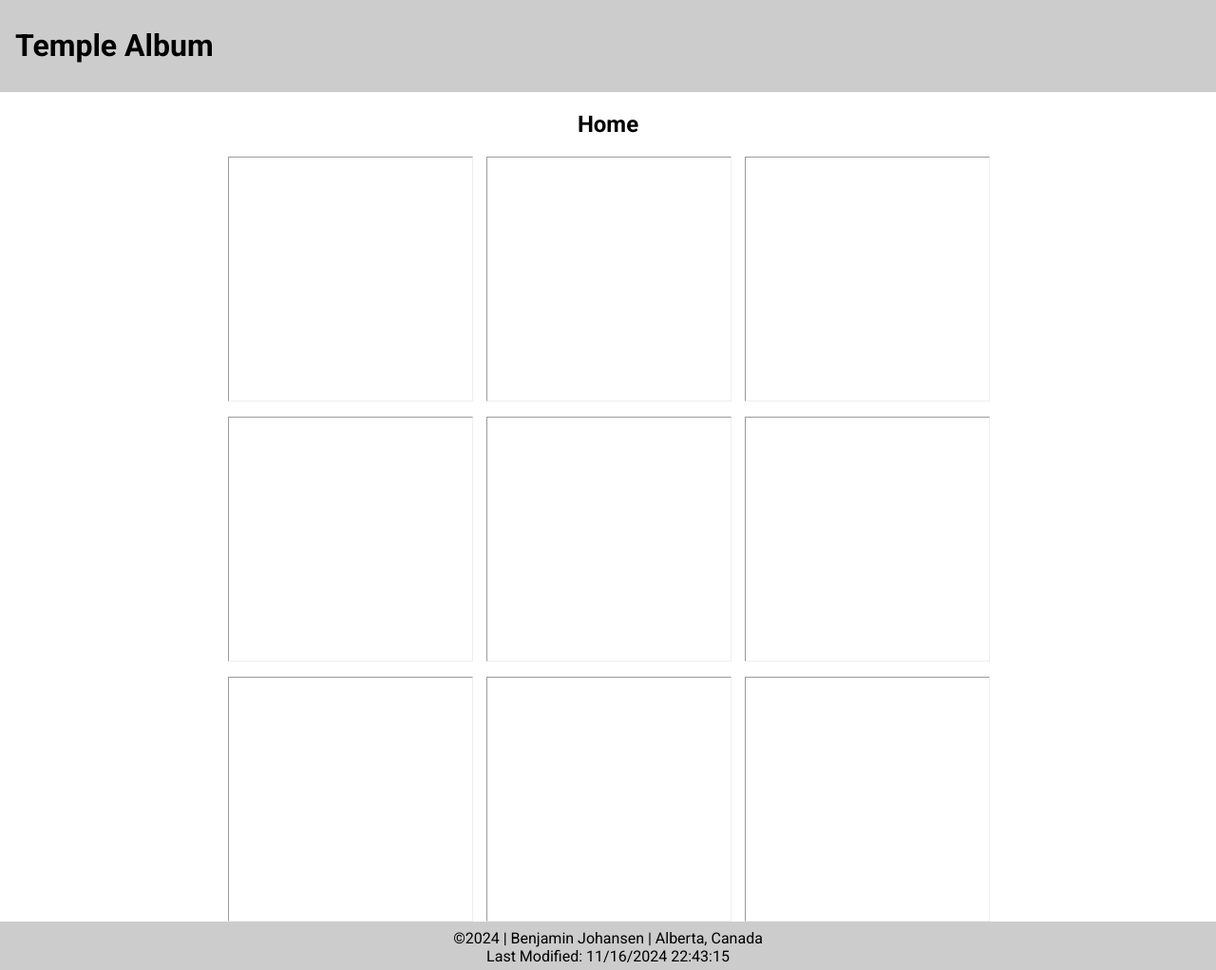
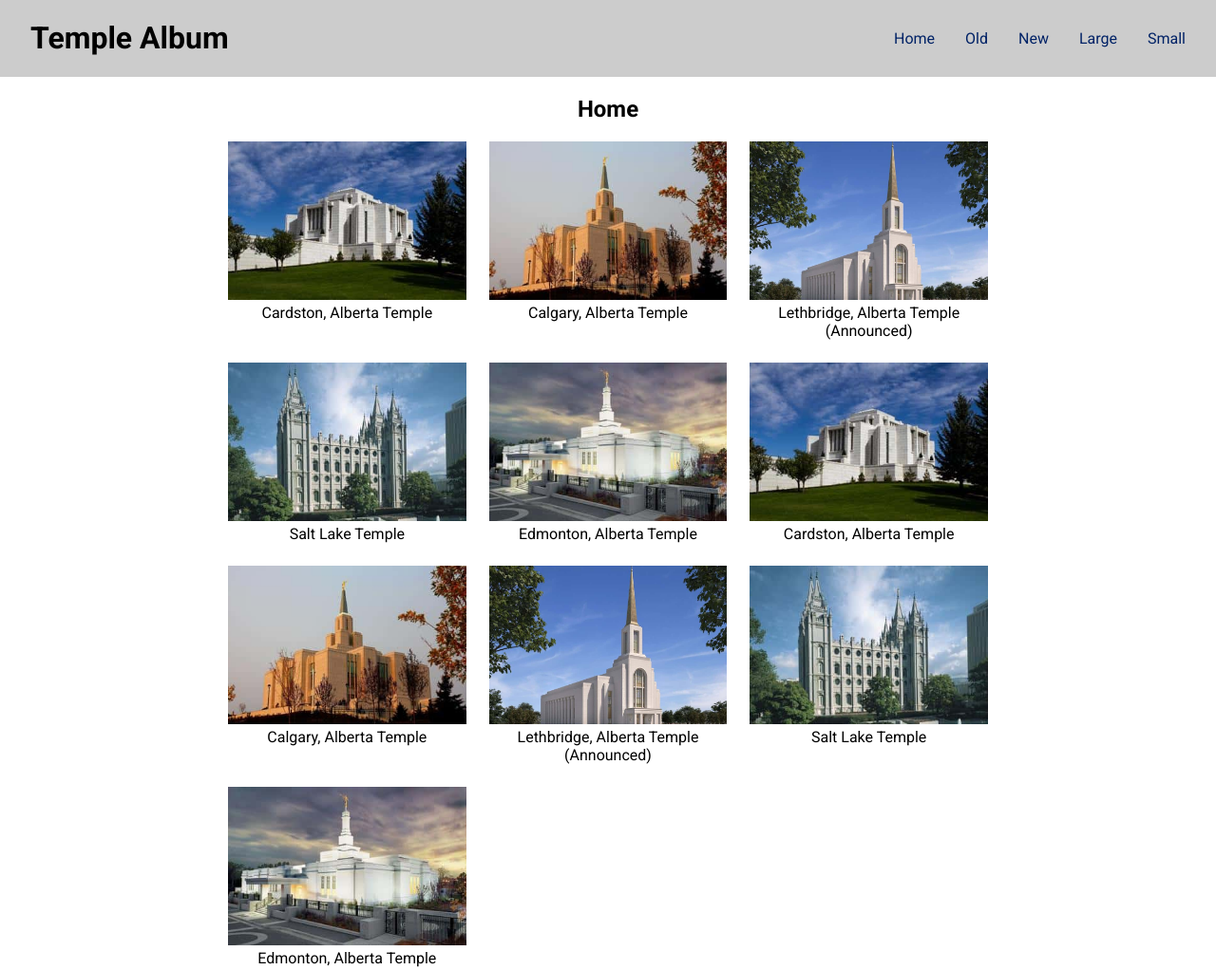
Before and after one commit to johansenben/wdd131, a plain HTML site: page temples.html in a window 1280 px wide. Shown: the top 1022 px of the page at 95% size. Drawn offline with Linux system fonts and the light colour scheme.

Commit message:
week 02 - temples v3

```diff
--- a/styles/temples-large.css
+++ b/styles/temples-large.css
@@ -1,4 +1,16 @@
-@media (min-width: 500px) {
+@media (min-width: 600px) {
+    nav {
+        position: relative;
+        padding: 0;
+        z-index: 1;
+        border: none;
+        background-color: #0000;
+        transform: translateY(0) translateX(0) !important;
+    }
+    nav ul {
+        display: flex;
+        gap: 2rem;
+    }
     .hamburger-btn {
         display: none;
     }
--- a/styles/temples.css
+++ b/styles/temples.css
@@ -16,7 +16,7 @@ header {
     justify-content: space-between;
     align-items: center;
     background-color: #ccc;
-    padding: 0.5rem 1rem;
+    padding: 0rem 2rem;
 }
 nav ul {
     padding: 0;
@@ -26,20 +26,19 @@ nav li {
 }
 nav a {
     text-decoration: none;
+    color: #026
 }
 nav {
     position: absolute;
     bottom: 0;
     right: 0;
-    transform: translateY(0);
+    transform: translateY(100%) translateX(100%);
     transition: transform 1s ease;
-    z-index: -1;
     border: 1px inset;
     box-sizing: border-box;
     margin: 0;
     padding: 1rem;
-    display: flex;
-    flex-direction: column;
+    background-color: #cce;
 }
 .hamburger-btn {
     width: 2rem;
@@ -55,11 +54,17 @@ nav {
     background: linear-gradient(#0000 25%, var(--color) 25%, var(--color) 35%, #0000 35%, #0000 45%, var(--color) 45%, var(--color) 55%, #0000 55%, #0000 65%, var(--color) 65%, var(--color) 75%, #0000 75%);
 }
 .nav.open {
-    transform: translateY(100%);
+    transform: translateY(100%) translateX(0);
 }
 .nav.open + .hamburger-btn::after {
     background: linear-gradient(45deg, #0000 40%, var(--color) 40%, var(--color) 60%, #0000 60%),
         linear-gradient(-45deg, #0000 40%, var(--color) 40%, var(--color) 60%, #0000 60%);
+}
+nav li:has(a:hover) {
+    transform: scale(1.2);
+}
+nav a:hover {
+    color: #00b;
 }
 
 main {
@@ -73,16 +78,21 @@ h2 {
 .album {
     display: grid;
     grid-template-columns: repeat(auto-fit, minmax(200px, 1fr));
-    grid-gap: 1rem;
-
+    grid-gap: 1.5rem;
+    text-align: center;
 }
 .temple-element {
     margin: 0;
 }
 .temp-img-placeholder {
     width: 100%;
-    aspect-ratio: 1;
+    aspect-ratio: 3 / 2;
     border: inset 1px;
+}
+.temple-img {
+    width: 100%;
+    aspect-ratio: 3 / 2;
+    object-fit: cover;
 }
 
 footer {
@@ -93,6 +103,7 @@ footer {
     width: 100%;
     background-color: var(--footer-bg-color);
     padding-block: 0.5rem;
+    margin-top: 1rem;
 }
 footer p {
     margin: 0;
--- a/temples.html
+++ b/temples.html
@@ -46,40 +46,44 @@
         <h2>Home</h2>
         <div class="album">
             <figure class="temple-element">
-                <div class="temp-img-placeholder"></div>
-                <figcaption></figcaption>
+                <img class="temple-img" src="images/cardston-temple-optimized.jpg" alt="Cardston, Alberta Temple">
+                <figcaption>Cardston, Alberta Temple</figcaption>
             </figure>
             <figure class="temple-element">
-                <div class="temp-img-placeholder"></div>
-                <figcaption></figcaption>
+                <img class="temple-img" src="images/calgary-temple-optimized.jpg" alt="Cardston, Alberta Temple">
+                <figcaption>Calgary, Alberta Temple</figcaption>
             </figure>
             <figure class="temple-element">
-                <div class="temp-img-placeholder"></div>
-                <figcaption></figcaption>
+                <img class="temple-img" src="images/lethbridge-temple-optimized.jpg" alt="Lethbridge, Alberta Temple">
+                <figcaption>Lethbridge, Alberta Temple (Announced)</figcaption>
             </figure>
             <figure class="temple-element">
-                <div class="temp-img-placeholder"></div>
-                <figcaption></figcaption>
+                <img class="temple-img" src="images/salt-lake-temple-optimized.jpg" alt="Salt Lake Temple">
+                <figcaption>Salt Lake Temple</figcaption>
             </figure>
             <figure class="temple-element">
-                <div class="temp-img-placeholder"></div>
-                <figcaption></figcaption>
+                <img class="temple-img" src="images/edmonton-temple-optimized.jpg" alt="Edmonton, Alberta Temple">
+                <figcaption>Edmonton, Alberta Temple</figcaption>
             </figure>
             <figure class="temple-element">
-                <div class="temp-img-placeholder"></div>
-                <figcaption></figcaption>
+                <img class="temple-img" src="images/cardston-temple-optimized.jpg" alt="Cardston, Alberta Temple">
+                <figcaption>Cardston, Alberta Temple</figcaption>
             </figure>
             <figure class="temple-element">
-                <div class="temp-img-placeholder"></div>
-                <figcaption></figcaption>
+                <img class="temple-img" src="images/calgary-temple-optimized.jpg" alt="Cardston, Alberta Temple">
+                <figcaption>Calgary, Alberta Temple</figcaption>
             </figure>
             <figure class="temple-element">
-                <div class="temp-img-placeholder"></div>
-                <figcaption></figcaption>
+                <img class="temple-img" src="images/lethbridge-temple-optimized.jpg" alt="Lethbridge, Alberta Temple">
+                <figcaption>Lethbridge, Alberta Temple (Announced)</figcaption>
             </figure>
             <figure class="temple-element">
-                <div class="temp-img-placeholder"></div>
-                <figcaption></figcaption>
+                <img class="temple-img" src="images/salt-lake-temple-optimized.jpg" alt="Salt Lake Temple">
+                <figcaption>Salt Lake Temple</figcaption>
+            </figure>
+            <figure class="temple-element">
+                <img class="temple-img" src="images/edmonton-temple-optimized.jpg" alt="Edmonton, Alberta Temple">
+                <figcaption>Edmonton, Alberta Temple</figcaption>
             </figure>
         </div>
     </main>
```
Also changed, not shown: images/calgary-temple-optimized.jpg (added), images/cardston-temple-optimized.jpg (added), images/edmonton-temple-optimized.jpg (added), images/lethbridge-temple-optimized.jpg (added), images/salt-lake-temple-optimized.jpg (added).
